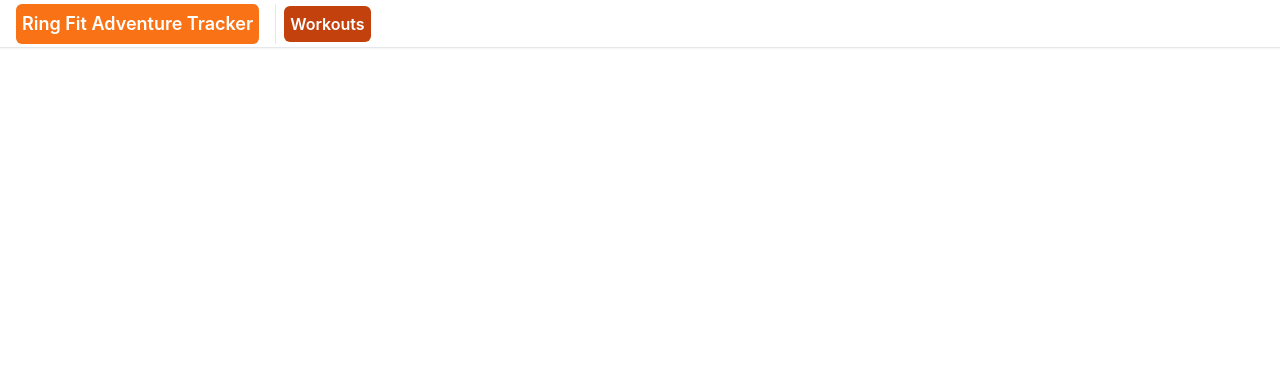
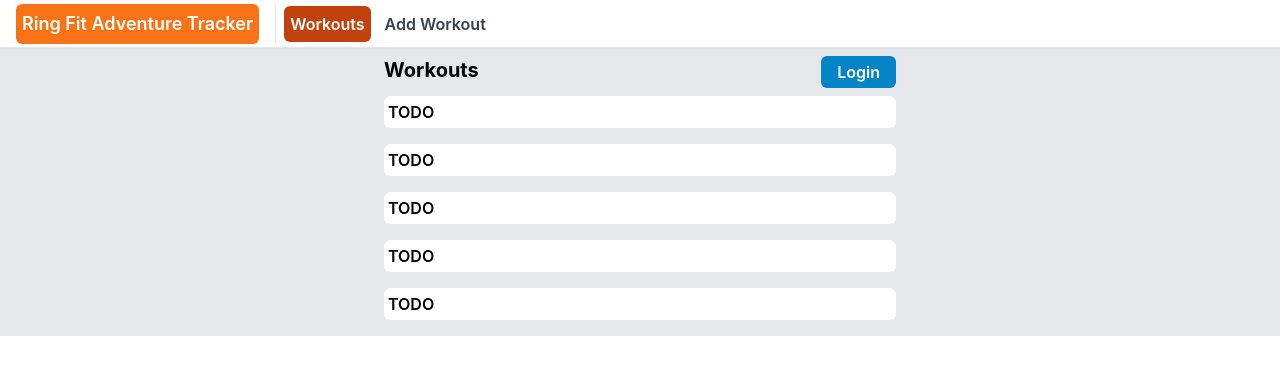
Before and after one commit to aosousa/rfa-tracker, a React (Create React App) app in the folder frontend/: page / in a window 1280 px wide. Shown: the top 374 px of the page. Built offline with nearby package versions, Linux system fonts and the light colour scheme; no server answers.

Commit message:
Base modal component to reuse across the app. Authentication logic to display add workout button.

```diff
--- a/frontend/package.json
+++ b/frontend/package.json
@@ -13,7 +13,6 @@
     "@types/react-dom": "^18.2.5",
     "react": "^18.2.0",
     "react-dom": "^18.2.0",
-    "react-modal": "^3.16.1",
     "react-redux": "^8.0.7",
     "react-router-dom": "^5.1.2",
     "react-scripts": "5.0.1",
--- a/frontend/src/App.css
+++ b/frontend/src/App.css
@@ -3,41 +3,5 @@
 @tailwind utilities;
 
 .App {
-  text-align: center;
+  @apply bg-gray-200 items-center justify-center;
 }
-
-.App-logo {
-  height: 40vmin;
-  pointer-events: none;
-}
-
-@media (prefers-reduced-motion: no-preference) {
-  .App-logo {
-    animation: App-logo-float infinite 3s ease-in-out;
-  }
-}
-
-.App-header {
-  min-height: 100vh;
-  display: flex;
-  flex-direction: column;
-  align-items: center;
-  justify-content: center;
-  font-size: calc(10px + 2vmin);
-}
-
-.App-link {
-  color: rgb(112, 76, 182);
-}
-
-@keyframes App-logo-float {
-  0% {
-    transform: translateY(0);
-  }
-  50% {
-    transform: translateY(10px);
-  }
-  100% {
-    transform: translateY(0px);
-  }
-}
--- a/frontend/src/App.tsx
+++ b/frontend/src/App.tsx
@@ -7,6 +7,7 @@
 } from "react-router-dom";
 
 import { TopBar } from "./components/TopBar";
+import { WorkoutsList } from "./features/workouts/WorkoutsList";
 
 export const App = () => {
   return (
@@ -14,7 +15,7 @@
       <div className="App">
         <TopBar />
         <Switch>
-          <Route exact path="/" />
+          <Route exact path="/" component={WorkoutsList} />
         </Switch>
       </div>
     </Router>
--- /dev/null
+++ b/frontend/src/components/Modal.tsx
@@ -0,0 +1,40 @@
+export const Modal = (props: any) => {
+  return (
+    <div className="fixed top-0 left-0 bottom-0 right-0 w-screen h-screen flex flex-col bg-black bg-opacity-75 p-4 z-50 items-center">
+      <div className="flex flex-col w-full min-h-0 bg-white rounded-lg overflow-auto md:w-6/12 2xl:w-4/12">
+        <div className="w-full flex flex-row border-b p-4">
+          <div className="flex flex-col overflow-ellipsis">
+            <span className="flex font-semibold text-lg capitalize">
+              {props.title}
+            </span>
+          </div>
+          <button
+            type="button"
+            className="inline-flex flex-shrink-0 bg-white text-gray-500 hover:text-gray-600 focus:text-gray-600 hover:bg-gray-100 focus:bg-gray-100 disabled:text-gray-300 rounded-md disabled:pointer-events-none outline-none p-1 ml-auto"
+            onClick={() => props.closeModal()}
+          >
+            <svg
+              className="h-5 w-5"
+              xmlns="http://www.w3.org/2000/svg"
+              fill="none"
+              viewBox="0 0 24 24"
+              stroke="currentColor"
+              aria-hidden="true"
+            >
+              <path
+                strokeLinecap="round"
+                strokeLinejoin="round"
+                strokeWidth="2"
+                d="M6 18L18 6M6 6l12 12"
+              />
+            </svg>
+          </button>
+        </div>
+
+        <div className="flex flex-col items-center bg-white rounded-md shadow-lg p-8">
+          {props.children}
+        </div>
+      </div>
+    </div>
+  );
+};
--- a/frontend/src/components/TopBar.tsx
+++ b/frontend/src/components/TopBar.tsx
@@ -1,8 +1,11 @@
 import { NavLink } from "react-router-dom";
+import { useSelector } from "react-redux";
 
 import { store } from "../app/store";
 
 export const TopBar = () => {
+  const authStatus = useSelector((state) => store.getState().auth.status);
+
   return (
     <div className="h-12 flex flex-row items-center bg-white shadow-sm border-b">
       <div className="flex font-semibold flex-shrink-0 ml-4 pr-4 border-r">
@@ -22,7 +25,7 @@
         </NavLink>
       </div>
 
-      {store.getState().auth.data !== "" && (
+      {authStatus !== "" && (
         <div className="flex flex-shrink-0 ml-2">
           <NavLink
             exact
--- a/frontend/src/features/workouts/WorkoutItem.tsx
+++ b/frontend/src/features/workouts/WorkoutItem.tsx
@@ -1,5 +1,9 @@
 import { Workout } from "../../interfaces/Workout";
 
-export const WorkoutItem = (props: { workout: Workout }) => {
-  <p>TODO Item</p>;
+export const WorkoutItem = () => {
+  return (
+    <div className="flex w-2/5 bg-white mx-auto rounded-md p-1 my-2">
+      <p className="font-semibold">TODO</p>
+    </div>
+  );
 };
--- a/frontend/src/features/workouts/WorkoutsList.tsx
+++ b/frontend/src/features/workouts/WorkoutsList.tsx
@@ -1,5 +1,123 @@
+import { useEffect, useState } from "react";
 import { Link } from "react-router-dom";
+import { useSelector, useDispatch } from "react-redux";
+import { store, AppDispatch } from "../../app/store";
+
+import { login } from "../auth/authSlice";
+import { WorkoutItem } from "./WorkoutItem";
+import { Modal } from "../../components/Modal";
 
 export const WorkoutsList = () => {
-  return <p>TODO</p>;
+  const [loginModalIsOpen, setLoginModalIsOpen] = useState(false);
+  const [deleteWorkoutModalIsOpen, setDeleteWorkoutModalIsOpen] =
+    useState(false);
+  const [loginError, setLoginError] = useState(false);
+
+  const [username, setUsername] = useState("");
+  const [password, setPassword] = useState("");
+
+  const dispatch = useDispatch<AppDispatch>();
+  const auth = useSelector((state) => store.getState().auth.data);
+  const authStatus = useSelector((state) => store.getState().auth.status);
+
+  const onUsernameChanged = (e: any) => setUsername(e.target.value);
+  const onPasswordChanged = (e: any) => setPassword(e.target.value);
+  const onLoginButtonClicked = async () => {
+    try {
+      setLoginError(false);
+      await dispatch(
+        login({
+          username: username,
+          password: password,
+        })
+      );
+    } catch (error) {
+      setLoginError(true);
+      console.error(`Failed to login: ${error}`);
+    }
+  };
+
+  useEffect(() => {
+    if (authStatus === "failed") {
+      setLoginError(true);
+    } else {
+      setLoginError(false);
+
+      if (authStatus === "succeeded") {
+        setLoginModalIsOpen(false);
+      }
+    }
+  }, [authStatus]);
+
+  const contentTest = [1, 2, 3, 4, 5].map((value) => {
+    return <WorkoutItem key={value} />;
+  });
+
+  return (
+    <div className="flex flex-col py-2">
+      <div className="flex w-2/5 mx-auto">
+        <p className="font-bold text-xl">Workouts</p>
+        {auth !== "" ? (
+          <button className="bg-green-600 hover:bg-green-700 focus:bg-green-700 font-semibold text-white rounded-md hover:shadow-md focus:shadow-md outline-none px-4 py-1 ml-auto">
+            Add Workout
+          </button>
+        ) : (
+          <button
+            className="bg-sky-600 hover:bg-sky-700 focus:bg-sky-700 font-semibold text-white rounded-md hover:shadow-md focus:shadow-md outline-none px-4 py-1 ml-auto"
+            onClick={() => setLoginModalIsOpen(true)}
+          >
+            Login
+          </button>
+        )}
+      </div>
+      {contentTest}
+
+      {loginModalIsOpen && (
+        <Modal title="Login" closeModal={() => setLoginModalIsOpen(false)}>
+          <form className="flex flex-col">
+            <div className="flex flex-col">
+              <label htmlFor="username" className="font-semibold">
+                Username
+              </label>
+              <input
+                id="username"
+                type="text"
+                placeholder="Username"
+                className=" bg-white text-gray-700 border border-gray-200 rounded-md p-1"
+                onChange={onUsernameChanged}
+              />
+            </div>
+
+            <div className="flex flex-col mt-2">
+              <label htmlFor="password" className="font-semibold">
+                Password
+              </label>
+              <input
+                id="password"
+                type="password"
+                placeholder="Password"
+                className="bg-white text-gray-700 border border-gray-200 rounded-md p-1"
+                onChange={onPasswordChanged}
+              />
+            </div>
+
+            <button
+              type="submit"
+              className="flex justify-center items-center bg-sky-500 hover:bg-sky-600 disabled:bg-sky-300 hover:shadow-md text-white font-bold rounded-md disabled:pointer-events-none select-none p-1 mt-4"
+              disabled={authStatus === "loading"}
+              onClick={onLoginButtonClicked}
+            >
+              Login
+            </button>
+
+            {loginError && (
+              <div className="mt-1 text-center text-xs text-red-700">
+                Failed to authenticate user.
+              </div>
+            )}
+          </form>
+        </Modal>
+      )}
+    </div>
+  );
 };
```
Also changed, not shown: 1 other file (tests, documents, lock files or other folders).
